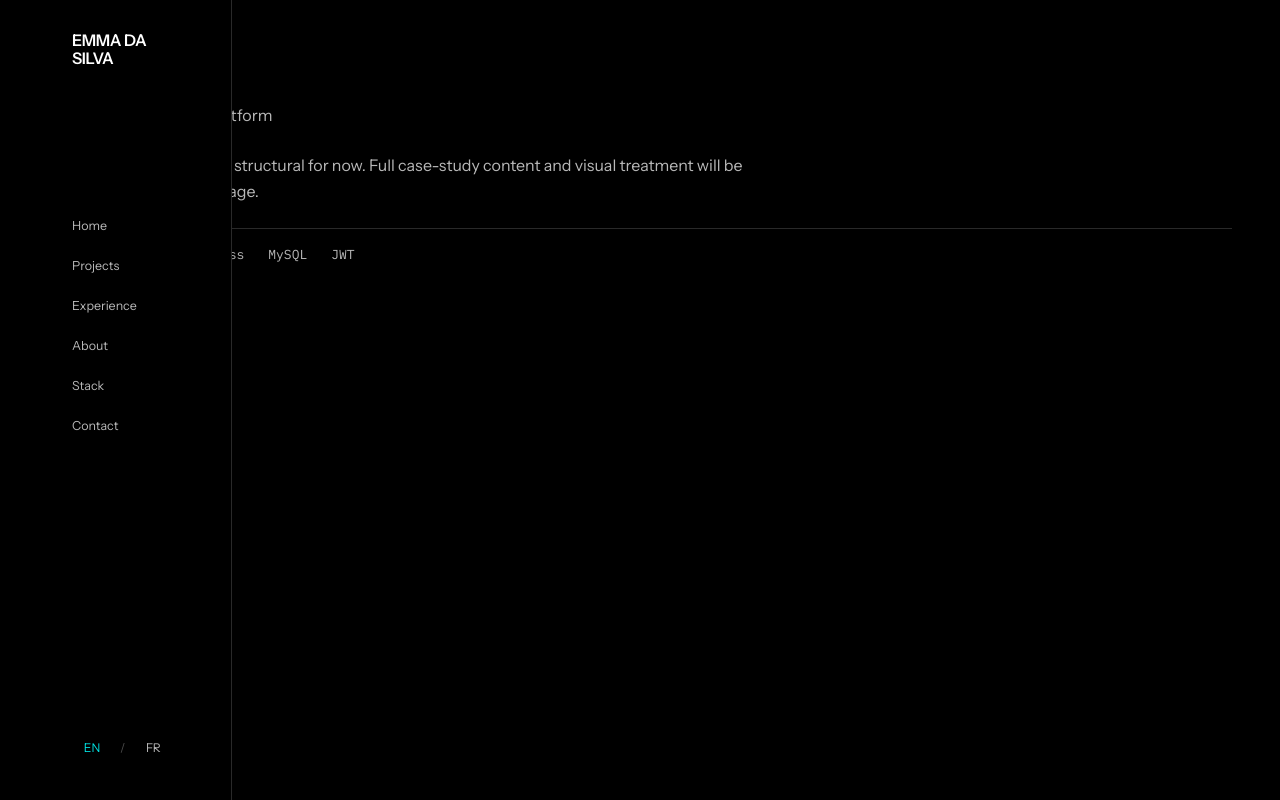
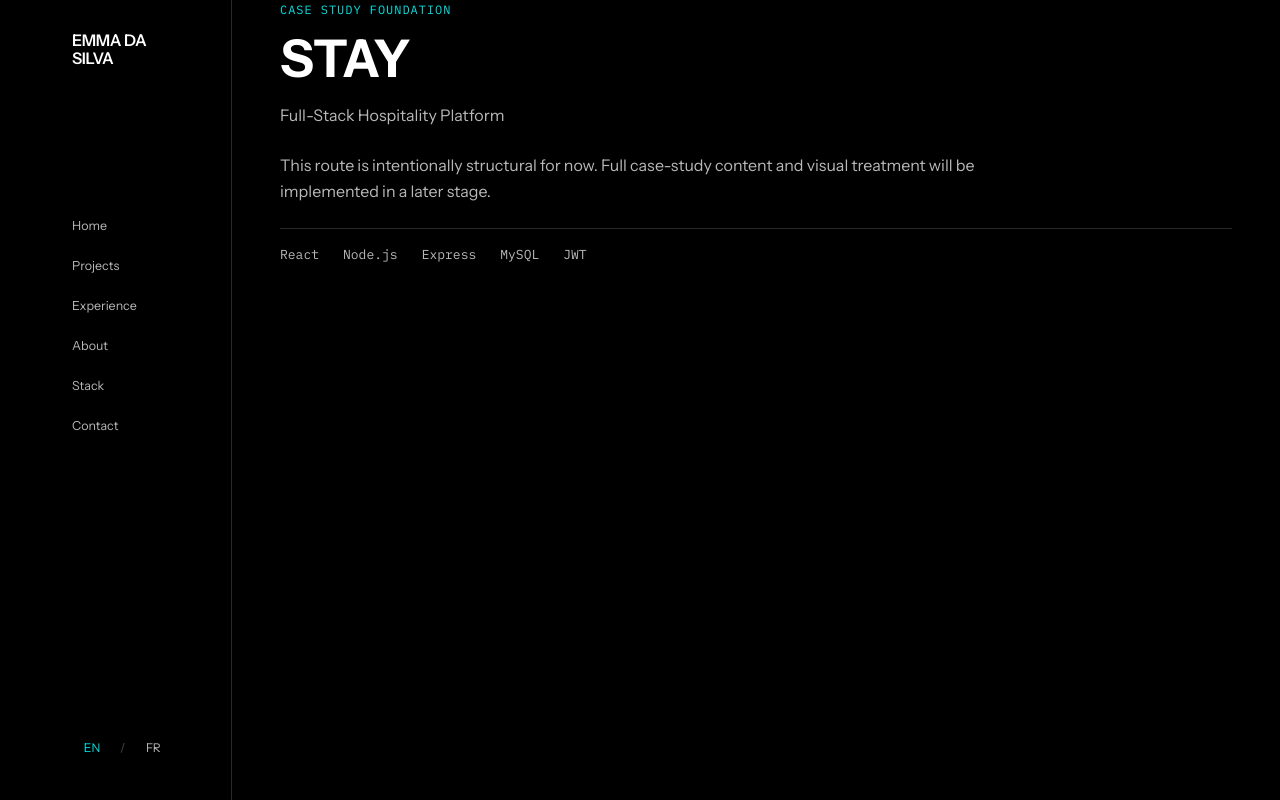
Before and after one commit to emma-dasilva-dev/emma-dasilva-portfolio, a Next.js app: page /en/work/stay in a window 1280 px wide. Built offline with nearby package versions, Linux system fonts and the light colour scheme.

Commit message:
design: establish desktop workspace beside identity rail

```diff
--- a/src/styles/globals.css
+++ b/src/styles/globals.css
@@ -1,151 +1,27 @@
 @import "./tokens.css";
 @import "./utilities.css";
-
-*,
-*::before,
-*::after {
-  box-sizing: border-box;
+*,*::before,*::after { box-sizing:border-box; }
+html { color-scheme:dark; background:var(--color-background); scroll-behavior:smooth; }
+body { margin:0; min-width:20rem; background:var(--color-background); color:var(--color-text); font-family:var(--font-sans); font-size:1rem; line-height:1.6; text-rendering:optimizeLegibility; -webkit-font-smoothing:antialiased; -moz-osx-font-smoothing:grayscale; }
+h1,h2,h3,p { margin-block-start:0; }
+img,picture,svg { display:block; max-width:100%; }
+button,input,textarea,select { font:inherit; }
+a { color:inherit; text-decoration-thickness:1px; text-underline-offset:.2em; }
+a:hover { color:var(--color-accent); }
+::selection { background:var(--color-accent); color:var(--color-black); }
+:focus-visible { outline:2px solid var(--color-focus); outline-offset:3px; }
+[id] { scroll-margin-top:calc(var(--header-height-mobile) + var(--space-4)); }
+.skip-link { position:fixed; top:var(--space-3); left:var(--space-3); z-index:1000; transform:translateY(-200%); padding:var(--space-2) var(--space-3); border:var(--border-width) solid var(--color-focus); border-radius:var(--radius-sm); background:var(--color-background); color:var(--color-text); }
+.skip-link:focus-visible { transform:translateY(0); }
+.foundation { min-height:calc(100dvh - var(--header-height-mobile)); }
+.foundation__label { margin-bottom:var(--space-3); color:var(--color-accent); font-family:var(--font-mono); font-size:.75rem; letter-spacing:.08em; text-transform:uppercase; }
+.foundation__title { max-width:18ch; margin-bottom:var(--space-4); font-size:clamp(2rem,5vw,3.25rem); line-height:1.08; }
+.foundation__copy { max-width:44rem; margin-bottom:var(--space-6); color:var(--color-text-muted); }
+.foundation__meta { display:flex; flex-wrap:wrap; gap:var(--space-3) var(--space-6); padding-top:var(--space-4); border-top:var(--border-width) solid var(--color-border); color:var(--color-text-muted); font-family:var(--font-mono); font-size:.8125rem; }
+@media (min-width:64rem) {
+  body { padding-left:14.5rem; }
+  [id] { scroll-margin-top:var(--space-6); }
+  .foundation { min-height:100dvh; }
+  .skip-link { left:calc(14.5rem + var(--space-3)); }
 }
-
-html {
-  color-scheme: dark;
-  background: var(--color-background);
-  scroll-behavior: smooth;
-}
-
-body {
-  margin: 0;
-  min-width: 20rem;
-  background: var(--color-background);
-  color: var(--color-text);
-  font-family: var(--font-sans);
-  font-size: 1rem;
-  line-height: 1.6;
-  text-rendering: optimizeLegibility;
-  -webkit-font-smoothing: antialiased;
-  -moz-osx-font-smoothing: grayscale;
-}
-
-h1,
-h2,
-h3,
-p {
-  margin-block-start: 0;
-}
-
-img,
-picture,
-svg {
-  display: block;
-  max-width: 100%;
-}
-
-button,
-input,
-textarea,
-select {
-  font: inherit;
-}
-
-a {
-  color: inherit;
-  text-decoration-thickness: 1px;
-  text-underline-offset: 0.2em;
-}
-
-a:hover {
-  color: var(--color-accent);
-}
-
-::selection {
-  background: var(--color-accent);
-  color: var(--color-black);
-}
-
-:focus-visible {
-  outline: 2px solid var(--color-focus);
-  outline-offset: 3px;
-}
-
-[id] {
-  scroll-margin-top: calc(var(--header-height-mobile) + var(--space-4));
-}
-
-.skip-link {
-  position: fixed;
-  top: var(--space-3);
-  left: var(--space-3);
-  z-index: 1000;
-  transform: translateY(-200%);
-  padding: var(--space-2) var(--space-3);
-  border: var(--border-width) solid var(--color-focus);
-  border-radius: var(--radius-sm);
-  background: var(--color-background);
-  color: var(--color-text);
-}
-
-.skip-link:focus-visible {
-  transform: translateY(0);
-}
-
-.foundation {
-  min-height: calc(100dvh - var(--header-height-mobile));
-}
-
-.foundation__label {
-  margin-bottom: var(--space-3);
-  color: var(--color-accent);
-  font-family: var(--font-mono);
-  font-size: 0.75rem;
-  letter-spacing: 0.08em;
-  text-transform: uppercase;
-}
-
-.foundation__title {
-  max-width: 18ch;
-  margin-bottom: var(--space-4);
-  font-size: clamp(2rem, 5vw, 3.25rem);
-  line-height: 1.08;
-}
-
-.foundation__copy {
-  max-width: 44rem;
-  margin-bottom: var(--space-6);
-  color: var(--color-text-muted);
-}
-
-.foundation__meta {
-  display: flex;
-  flex-wrap: wrap;
-  gap: var(--space-3) var(--space-6);
-  padding-top: var(--space-4);
-  border-top: var(--border-width) solid var(--color-border);
-  color: var(--color-text-muted);
-  font-family: var(--font-mono);
-  font-size: 0.8125rem;
-}
-
-@media (min-width: 64rem) {
-  [id] {
-    scroll-margin-top: calc(var(--header-height-desktop) + var(--space-4));
-  }
-
-  .foundation {
-    min-height: calc(100dvh - var(--header-height-desktop));
-  }
-}
-
-@media (prefers-reduced-motion: reduce) {
-  html {
-    scroll-behavior: auto;
-  }
-
-  *,
-  *::before,
-  *::after {
-    scroll-behavior: auto !important;
-    transition-duration: 0.01ms !important;
-    animation-duration: 0.01ms !important;
-    animation-iteration-count: 1 !important;
-  }
-}
+@media (prefers-reduced-motion:reduce) { html { scroll-behavior:auto; } *,*::before,*::after { scroll-behavior:auto!important; transition-duration:.01ms!important; animation-duration:.01ms!important; animation-iteration-count:1!important; } }
```
